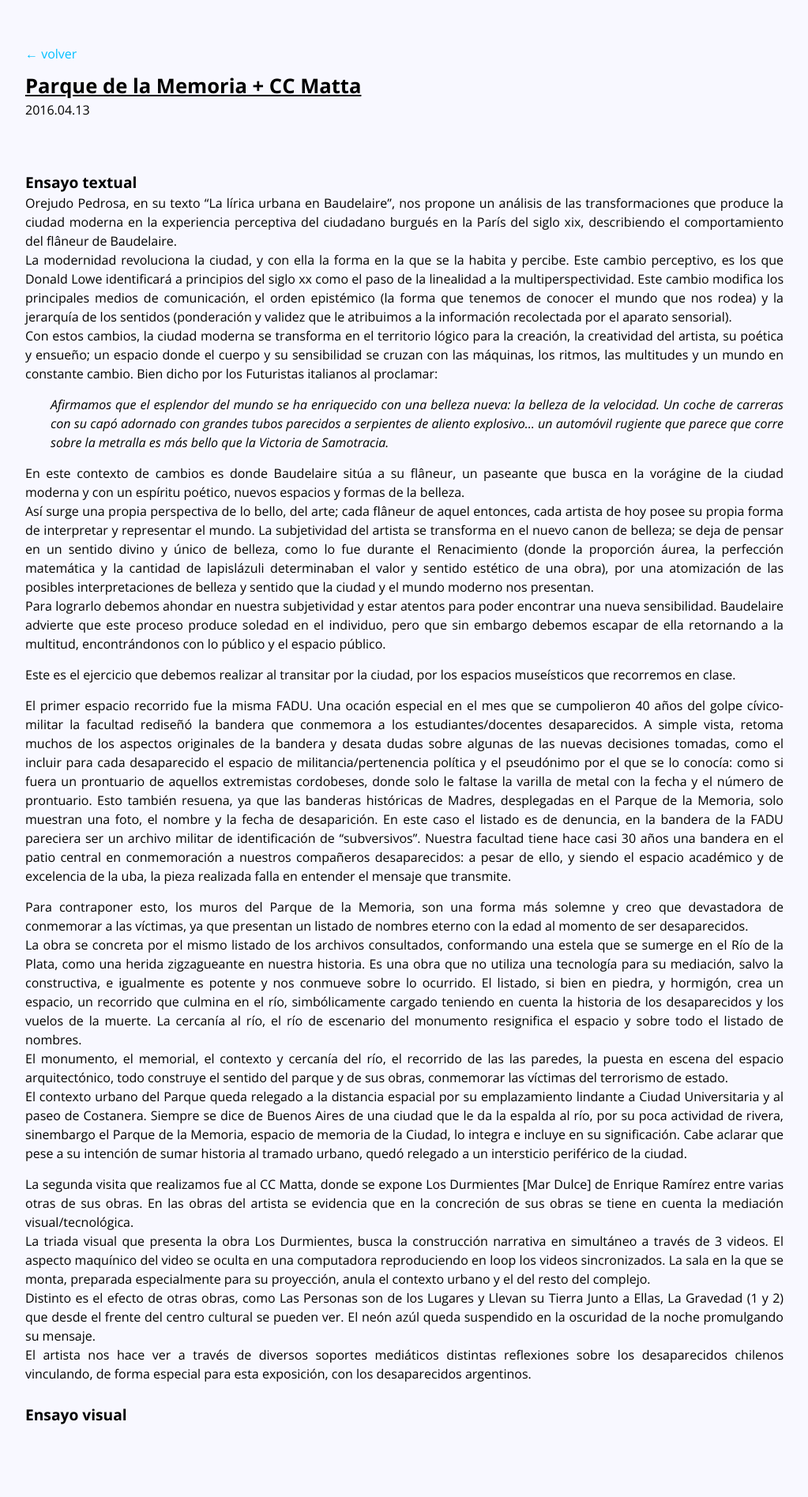
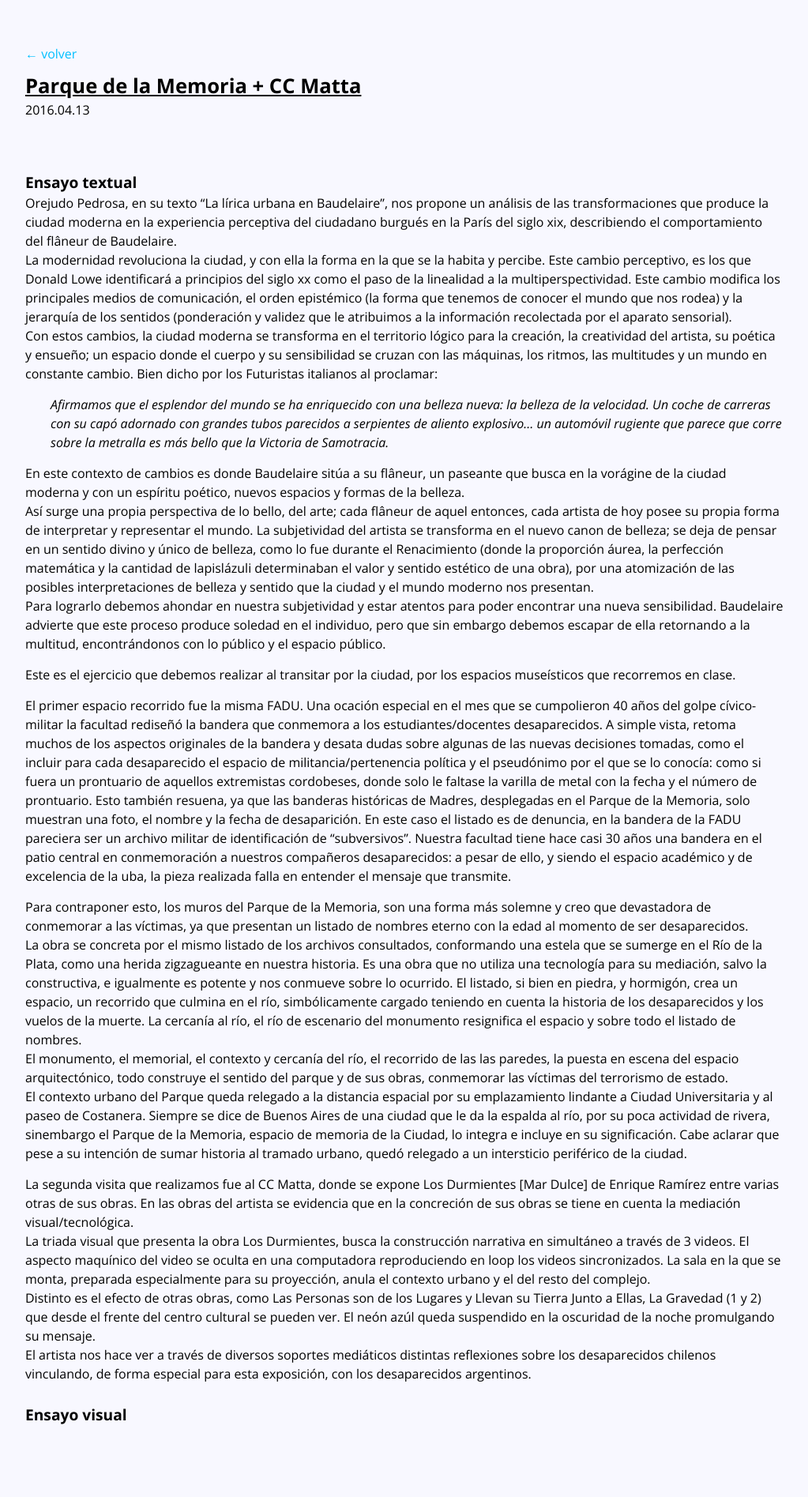
Before and after one commit to tasken/sitio.audiovisual, a Jekyll site: the page built from _posts/2016-04-13-TP1.md, in a window 1280 px wide. Shown: the whole page at 79% size, without its empty margins (128-1151 px from the left). Built offline with Jekyll 4.4.1, drawn with Linux system fonts in a browser that asks for light colours.

Commit message:
Revert "intento justificado"
This reverts commit 8d16c7cdafdfefd32e5ccbd6b6bd9b471f502f5c.

```diff
--- a/_layouts/default.html
+++ b/_layouts/default.html
@@ -20,8 +20,6 @@
 
     <link href='//fonts.googleapis.com/css?family=Open+Sans:400,400italic,700,700italic' rel='stylesheet' type='text/css'>
     <link rel="stylesheet" type="text/css" href="{{ site.baseurl }}/assets/css/main.css">
-    <script src="//ajax.googleapis.com/ajax/libs/jquery/2.2.2/jquery.min.js"></script>
-    <script src="//cdn.jsdelivr.net/jquery.balancetext/1.6.0/jquery.balancetext.min.js"></script>
 
 		<script>
 			(function(i,s,o,g,r,a,m){i['GoogleAnalyticsObject']=r;i[r]=i[r]||function(){
--- a/assets/css/main.scss
+++ b/assets/css/main.scss
@@ -115,8 +115,6 @@ ul {
             font-size: 1em;
             line-height: 150%;
             margin-bottom: 15px;
-            text-align: justify;
-            text-wrap: balanced;
         }
         a {
             text-decoration: underline;
```
